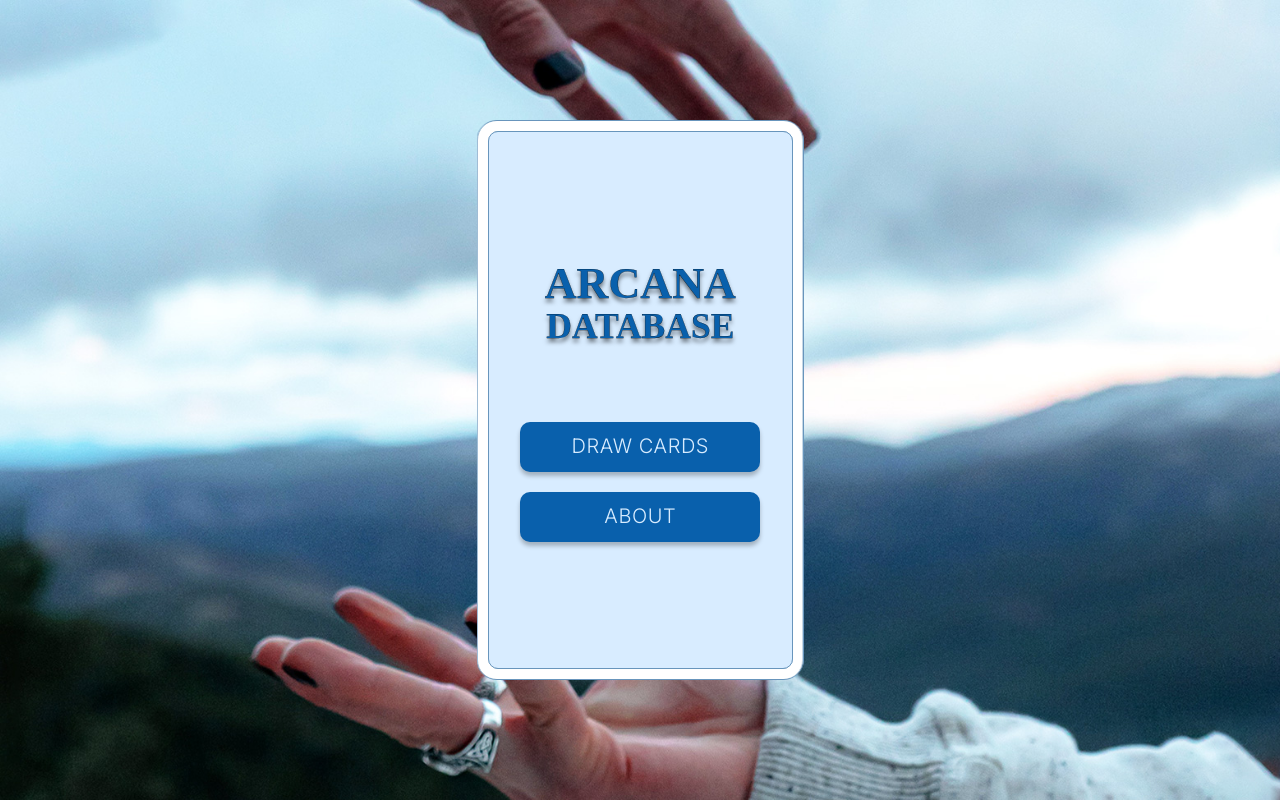
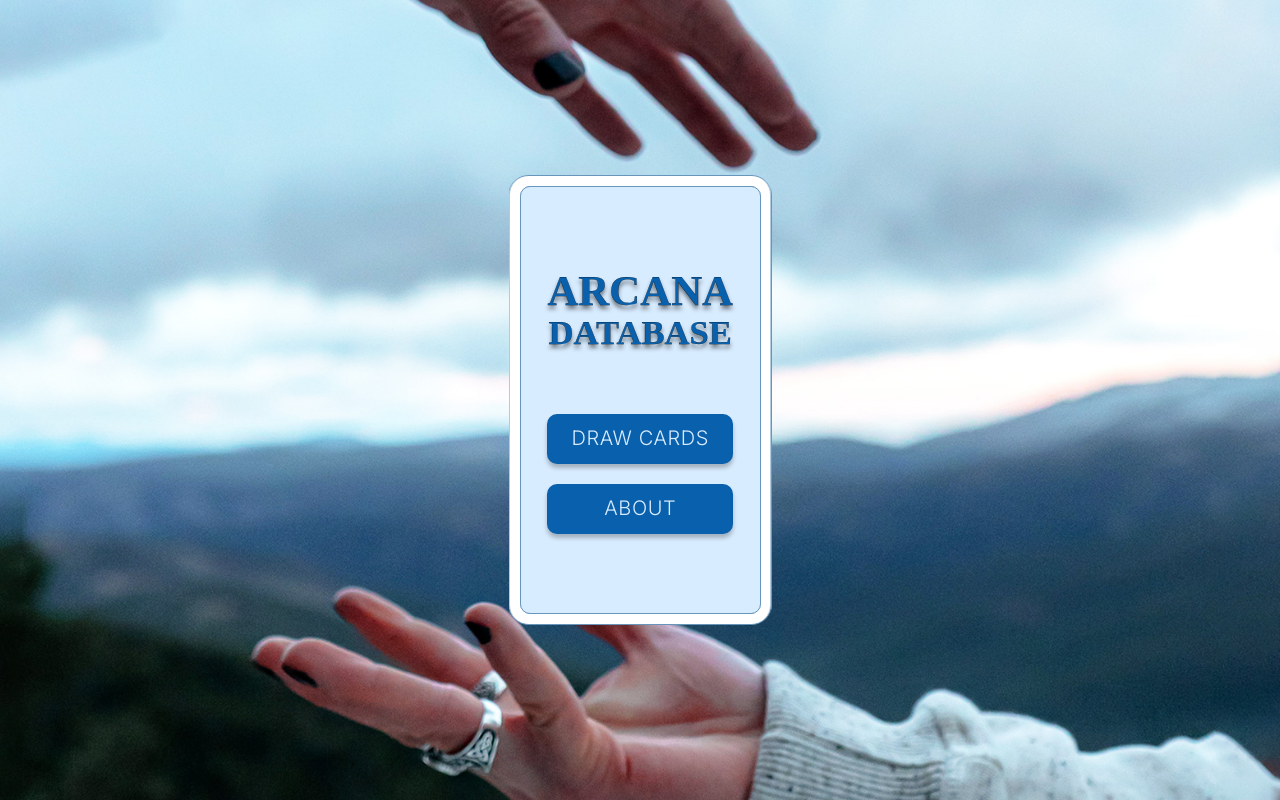
Before and after one commit to fern-haus/arcana-database, a React (Create React App) app: page / in a window 1280 px wide. Built offline with nearby package versions, Linux system fonts and the light colour scheme; a web font is replaced by a local one.

Commit message:
standardize card size on different devices

```diff
--- a/src/css/welcome.css
+++ b/src/css/welcome.css
@@ -31,16 +31,12 @@
 }
 
 #welcome-container #welcome.loading {
-  top: -125vh;
+  top: -150vh;
 }
 
 #welcome-container #welcome #card-container {
-  height: 70vh;
-  max-height: 700px;
-  min-height: 450px;
-  max-width: calc(700px * (350 / 600));
-  min-width: calc(450px * (350 / 600));
-  width: calc(70vh * (350 / 600));
+  height: 450px;
+  width: calc(450px * (350 / 600));
   background-color: white;
   display: -webkit-box;
   display: -ms-flexbox;
@@ -130,12 +126,12 @@
 }
 
 #welcome-container #welcome #card-container #backside h1 span:first-child {
-  font-size: calc(700px * (350 / 600) / 9.25);
+  font-size: calc(450px / 10.5);
 }
 
 #welcome-container #welcome #card-container #backside h1 span:last-child {
-  font-size: calc(700px * (350 / 600) / 11.5);
-  line-height: calc(700px * (350 / 600) / 11.5);
+  font-size: calc(450px / 13);
+  line-height: calc(450px / 13);
 }
 
 #welcome-container #welcome #card-container #backside a {
@@ -179,11 +175,4 @@
   position: absolute;
   top: 0;
 }
-
-@media only screen and (max-width: 550px) {
-  #welcome-container #welcome #card-container {
-    height: calc(70vw * (600 / 350));
-    width: 70vw;
-  }
-}
 /*# sourceMappingURL=welcome.css.map */
--- a/src/css/welcome.scss
+++ b/src/css/welcome.scss
@@ -21,16 +21,12 @@
         }
 
         &.loading {
-            top: -125vh;
+            top: -150vh;
         }
 
         #card-container {
-            height: 70vh;
-            max-height: 700px;
-            min-height: 450px;
-            max-width: calc(700px * (350 / 600));
-            min-width: calc(450px * (350 / 600));
-            width: calc(70vh * (350 / 600));
+            height: 450px;
+            width: calc(450px * (350 / 600));
             background-color: white;
             display: flex;
             flex-direction: column;
@@ -94,12 +90,12 @@
                         display: block;
 
                         &:first-child {
-                            font-size: calc(700px * (350 / 600) / 9.25);
+                            font-size: calc(450px / 10.5);
                         }
 
                         &:last-child {
-                            font-size: calc(700px * (350 / 600) / 11.5);
-                            line-height: calc(700px * (350 / 600) / 11.5);
+                            font-size: calc(450px / 13);
+                            line-height: calc(450px / 13);
                         }
                     }
                 }
@@ -147,13 +143,4 @@
             }
         }
     }
-
-    @media only screen and (max-width: 550px) {
-        #welcome {
-            #card-container {
-                height: calc(70vw * (600 / 350));
-                width: 70vw;
-            }
-        }
-    }
 }
```
Also changed, not shown: 1 other file (tests, documents, lock files or other folders).
